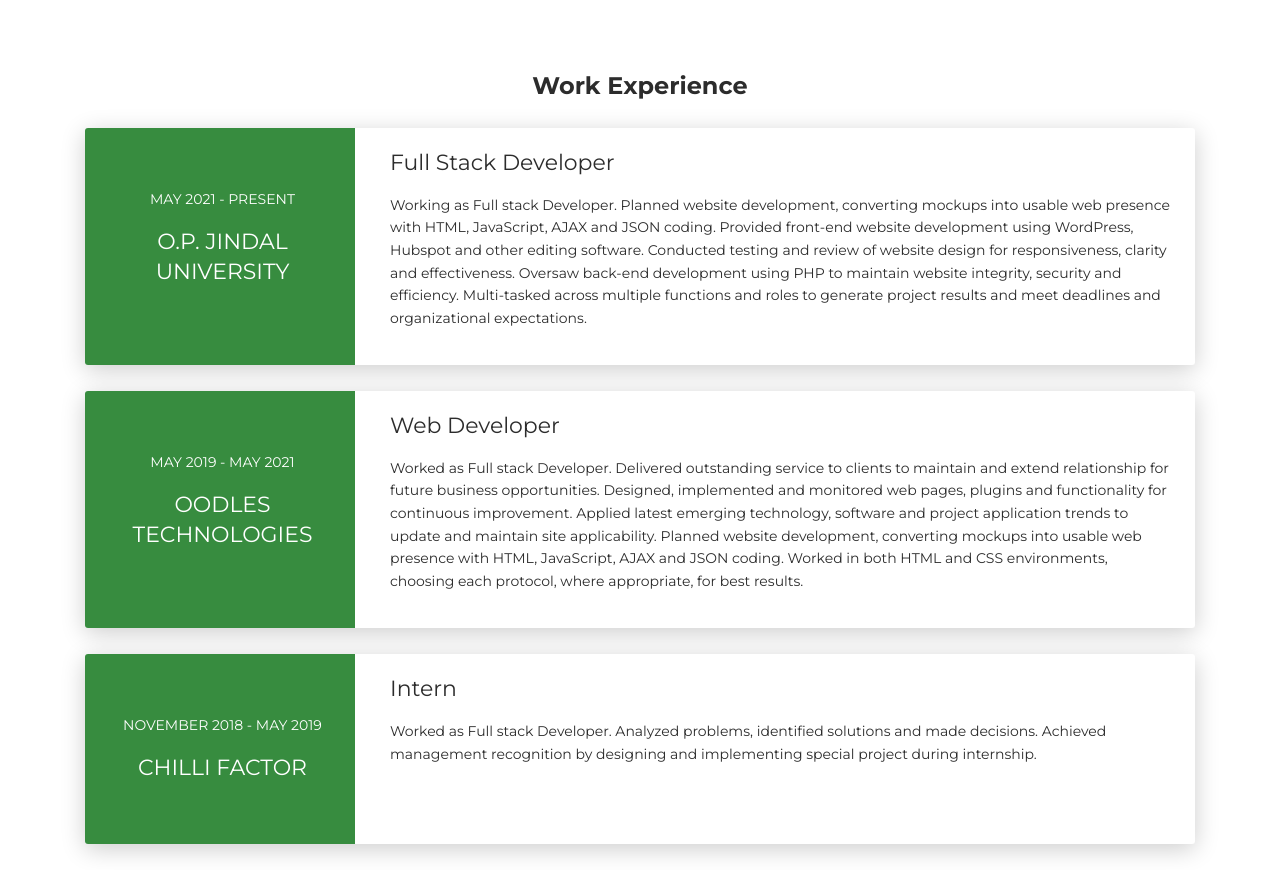
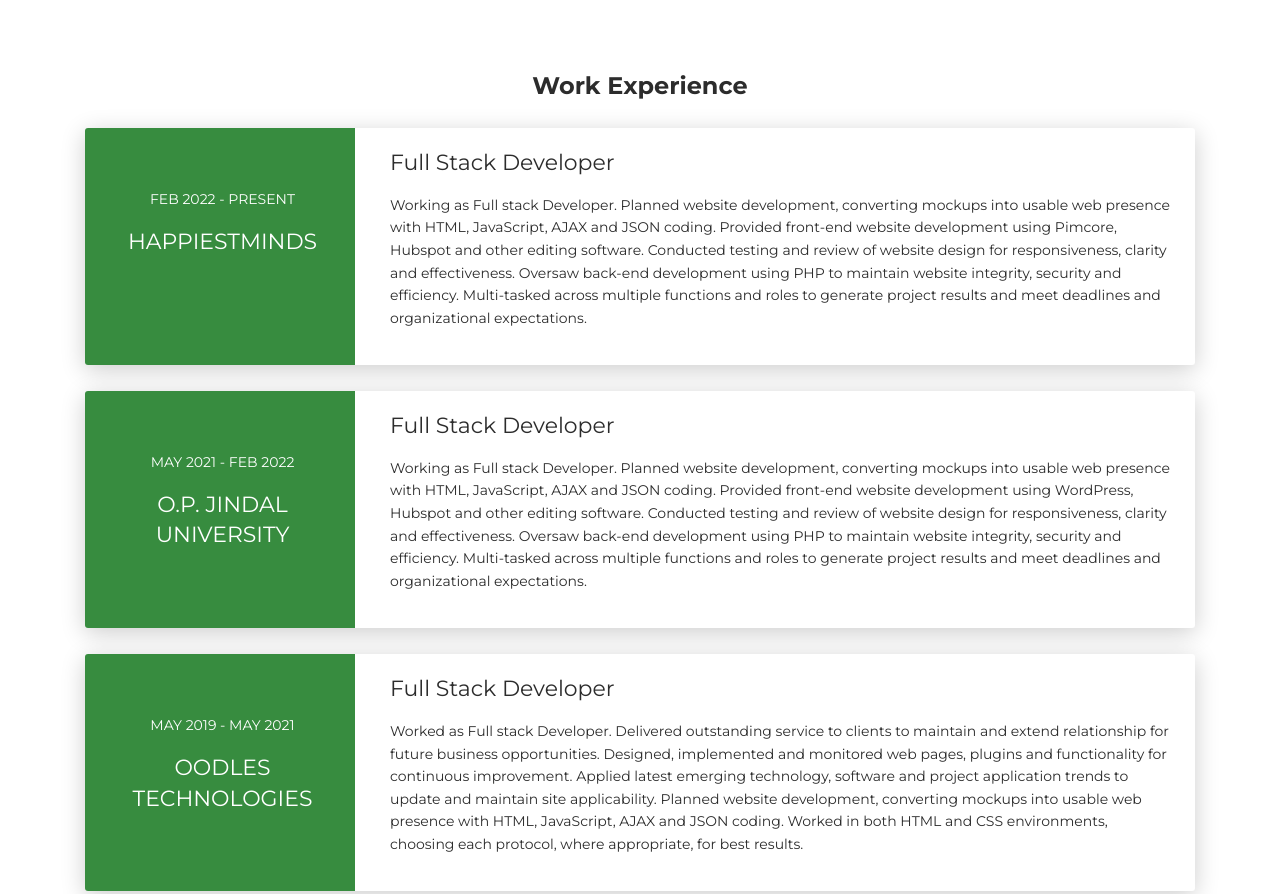
Before and after one commit to sandyprsnl/aboutMe, a plain HTML site: page index.html in a window 1280 px wide. Shown: the part 1400-2294 px from the top of the page. Drawn offline with Linux system fonts and the light colour scheme.

Commit message:
add all ajax sections

```diff
--- a/aboutme.json
+++ b/aboutme.json
@@ -29,11 +29,11 @@
         "git": "40%"
     },
     "experience": [{
-            "cname": "O.P. JINDAL UNIVERSITY",
-            "from": "MAY 2021",
-            "to": "FEB 2022",
+            "cname": "CHILLI FACTOR",
+            "from": "NOVEMBER 2018",
+            "to": "MAY 2019",
             "developerType": "Full Stack Developer",
-            "description": "Working as Full stack Developer. Planned website development, converting mockups into usable web presence with HTML, JavaScript, AJAX and JSON coding. Provided front-end website development using WordPress, Hubspot and other editing software. Conducted testing and review of website design for responsiveness, clarity and effectiveness. Oversaw back-end development using PHP to maintain website integrity, security and efficiency. Multi-tasked across multiple functions and roles to generate project results and meet deadlines and organizational expectations."
+            "description": "Worked as Full stack Developer. Delivered outstanding service to clients to maintain and extend relationship for future business opportunities. Designed, implemented and monitored web pages, plugins and functionality for continuous improvement. Applied latest emerging technology, software and project application trends to update and maintain site applicability. Planned website development, converting mockups into usable web presence with HTML, JavaScript, AJAX and JSON coding. Worked in both HTML and CSS environments, choosing each protocol, where appropriate, for best results."
         },
         {
             "cname": "OODLES TECHNOLOGIES",
@@ -43,33 +43,42 @@
             "description": "Worked as Full stack Developer. Delivered outstanding service to clients to maintain and extend relationship for future business opportunities. Designed, implemented and monitored web pages, plugins and functionality for continuous improvement. Applied latest emerging technology, software and project application trends to update and maintain site applicability. Planned website development, converting mockups into usable web presence with HTML, JavaScript, AJAX and JSON coding. Worked in both HTML and CSS environments, choosing each protocol, where appropriate, for best results."
         },
         {
-            "cname": "CHILLI FACTOR",
-            "from": "NOVEMBER 2018",
-            "to": "MAY 2019",
+            "cname": "O.P. JINDAL UNIVERSITY",
+            "from": "MAY 2021",
+            "to": "FEB 2022",
             "developerType": "Full Stack Developer",
-            "description": "Worked as Full stack Developer. Delivered outstanding service to clients to maintain and extend relationship for future business opportunities. Designed, implemented and monitored web pages, plugins and functionality for continuous improvement. Applied latest emerging technology, software and project application trends to update and maintain site applicability. Planned website development, converting mockups into usable web presence with HTML, JavaScript, AJAX and JSON coding. Worked in both HTML and CSS environments, choosing each protocol, where appropriate, for best results."
+            "description": "Working as Full stack Developer. Planned website development, converting mockups into usable web presence with HTML, JavaScript, AJAX and JSON coding. Provided front-end website development using WordPress, Hubspot and other editing software. Conducted testing and review of website design for responsiveness, clarity and effectiveness. Oversaw back-end development using PHP to maintain website integrity, security and efficiency. Multi-tasked across multiple functions and roles to generate project results and meet deadlines and organizational expectations."
+        },
+        {
+            "cname": "HAPPIESTMINDS",
+            "from": "FEB 2022",
+            "to": "Present",
+            "developerType": "Full Stack Developer",
+            "description": "Working as Full stack Developer. Planned website development, converting mockups into usable web presence with HTML, JavaScript, AJAX and JSON coding. Provided front-end website development using Pimcore, Hubspot and other editing software. Conducted testing and review of website design for responsiveness, clarity and effectiveness. Oversaw back-end development using PHP to maintain website integrity, security and efficiency. Multi-tasked across multiple functions and roles to generate project results and meet deadlines and organizational expectations."
         }
     ],
-    "Education": [{
-            "name": "GOVT. POLYTECHNIC SONIPAT",
-            "from": "2013",
-            "to": "2015",
-            "branch": "Diploma in Electronics and Communications",
-            "description": "completed Electronics and Communications Diploma. Receiving prize in Yoga competition in college.Member of Collage yoga team"
-        },
-        {
-            "name": "D.A.V. SR. SEC. SCHOOL KARNALT",
-            "from": "2013",
-            "to": "2015",
-            "branch": "12th",
-            "description": "GPA: 69.8%"
-        },
+    "education": [
+
         {
             "name": "GOVT. SR. SEC. SCHOOL TIKRI , KARNAL",
             "from": "2006",
             "to": "2010",
             "branch": "Primary Studies",
             "description": "Completed primary studies."
+        },
+        {
+            "name": "D.A.V. SR. SEC. SCHOOL KARNALT",
+            "from": "2011",
+            "to": "2013",
+            "branch": "12th",
+            "description": "GPA: 69.8%"
+        },
+        {
+            "name": "GOVT. POLYTECHNIC SONIPAT",
+            "from": "2013",
+            "to": "2015",
+            "branch": "Diploma in Electronics and Communications",
+            "description": "completed Electronics and Communications Diploma. Receiving prize in Yoga competition in college.Member of Collage yoga team"
         }
     ],
     "social": [{
--- a/index.html
+++ b/index.html
@@ -502,7 +502,10 @@
             <div class="section" id="experience">
                 <div class="container cc-experience">
                     <div class="h4 text-center mb-4 title">Work Experience</div>
-                    <div class="card">
+                    <div id="experienceData">
+
+                    </div>
+                    <!-- <div class="card">
                         <div class="row">
                             <div class="col-md-3 bg-primary" data-aos="fade-right" data-aos-offset="50" data-aos-duration="500">
                                 <div class="card-body cc-experience-header">
@@ -553,13 +556,16 @@
                                 </div>
                             </div>
                         </div>
-                    </div>
+                    </div> -->
                 </div>
             </div>
             <div class="section">
                 <div class="container cc-education">
                     <div class="h4 text-center mb-4 title">Education</div>
-                    <div class="card">
+                    <div id="educationData">
+
+                    </div>
+                    <!-- <div class="card">
                         <div class="row">
                             <div class="col-md-3 bg-primary" data-aos="fade-right" data-aos-offset="50" data-aos-duration="500">
                                 <div class="card-body cc-education-header">
@@ -609,7 +615,7 @@
                                 </div>
                             </div>
                         </div>
-                    </div>
+                    </div> -->
                 </div>
             </div>
             <!-- <div class="section" id="reference">
@@ -728,15 +734,15 @@
                                                     </form>
                                                 </div>
                                             </div>
-                                            <div class="col-md-6">
-                                                <div class="card-body">
+                                            <div class="col-md-6" id="basic-info-footer">
+                                                <!-- <div class="card-body">
                                                     <p class="mb-0"><strong>Address </strong></p>
                                                     <p class="pb-2">V.P.O. Tikri Distt. Karnal home no. 41</p>
                                                     <p class="mb-0"><strong>Phone</strong></p>
                                                     <p class="pb-2">+918814097143</p>
                                                     <p class="mb-0"><strong>Email</strong></p>
                                                     <p>bsandeep650@gmail.com</p>
-                                                </div>
+                                                </div> -->
                                             </div>
                                         </div>
                                     </div>
@@ -749,14 +755,14 @@
         </div>
     </div>
     <footer class="footer">
-        <div class="container text-center"><a class="cc-facebook btn btn-link" href="https://www.facebook.com/sandeep.panchal.9041083"><i class="fa fa-facebook fa-2x "
+        <div class="container text-center" id="f-social-icon">
+
+            <!-- <a class="cc-facebook btn btn-link" href="https://www.facebook.com/sandeep.panchal.9041083"><i class="fa fa-facebook fa-2x "
           aria-hidden="true"></i></a>
-            <!-- <a class="cc-twitter btn btn-link " href="#"><i class="fa fa-twitter fa-2x "
-          aria-hidden="true"></i></a> -->
             <a class="cc-google-plus btn btn-link" href="https://myaccount.google.com/profile"><i
           class="fa fa-google-plus fa-2x" aria-hidden="true"></i></a>
             <a class="cc-instagram btn btn-link" href="https://www.linkedin.com/in/sandeep-kumar-980b84137/"><i
-          class="fa fa-linkedin fa-2x " aria-hidden="true"></i></a>
+          class="fa fa-linkedin fa-2x " aria-hidden="true"></i></a> -->
         </div>
         <div class="h4 title text-center">Sandeep Kumar</div>
         <div class="text-center text-muted">
--- a/js/script.js
+++ b/js/script.js
@@ -25,6 +25,7 @@ function printJsonData(jsonData) {
     basicInfo(jsonData['basic_info']);
     skills(jsonData['skills']);
     experience(jsonData['experience']);
+    education(jsonData['education']);
 }
 
 function about(aboutData) {
@@ -43,6 +44,7 @@ function about(aboutData) {
 
 function social(socialData) {
     let socialIconHtml = '';
+    let fsocialIconHtml = '';
     for (const key in socialData) {
         if (Object.hasOwnProperty.call(socialData, key)) {
             const element = socialData[key];
@@ -51,8 +53,9 @@ function social(socialData) {
         </a>`;
         }
     }
-    document.querySelector('.button-container').innerHTML = '';
+
     document.querySelector('.button-container').innerHTML = socialIconHtml;
+    document.querySelector('#f-social-icon').innerHTML = socialIconHtml;
 }
 
 function basicInfo(basicInfodata) {
@@ -67,6 +70,18 @@ function basicInfo(basicInfodata) {
         }
     }
     document.getElementById('basic-info').innerHTML = basicInfoTemplate;
+
+
+    // contect form basic info
+    let footerBasicInfoTemplate = `<div class="card-body">
+                                <p class="mb-0"><strong>Address </strong></p>
+                                <p class="pb-2">${basicInfodata['address']}</p>
+                                <p class="mb-0"><strong>Phone</strong></p>
+                                <p class="pb-2">${basicInfodata['phone']}</p>
+                                <p class="mb-0"><strong>Email</strong></p>
+                                <p>${basicInfodata["email"] }</p>
+                            </div>`;
+    document.getElementById('basic-info-footer').innerHTML = footerBasicInfoTemplate;
 }
 
 
@@ -106,12 +121,52 @@ function skills(skillsData) {
 }
 
 function experience(experienceData) {
-    for (const key in experienceData) {
-        if (Object.hasOwnProperty.call(experienceData, key)) {
-            const element = experienceData[key];
-            console.log(element);
-
-        }
+    let latestExperienceData = experienceData.reverse();
+    let experiencehtml = '';
+    for (let i = 0; i < latestExperienceData.length; i++) {
+        experiencehtml += `<div class="card">
+        <div class="row">
+            <div class="col-md-3 bg-primary aos-init aos-animate" data-aos="fade-right" data-aos-offset="50" data-aos-duration="500">
+                <div class="card-body cc-experience-header">
+                    <p>${latestExperienceData[i].from} - ${latestExperienceData[i].to}</p>
+                    <div class="h5">${latestExperienceData[i].cname}</div>
+                </div>
+            </div>
+            <div class="col-md-9 aos-init aos-animate" data-aos="fade-left" data-aos-offset="50" data-aos-duration="500">
+                <div class="card-body">
+                    <div class="h5">${latestExperienceData[i].developerType}</div>
+                    <p>${latestExperienceData[i].description}</p>
+                </div>
+            </div>
+        </div>
+    </div>`;
     }
+    document.getElementById('experienceData').innerHTML = experiencehtml;
 
 }
+
+function education(educationData) {
+    let educationDataReverse = educationData.reverse();
+    let educationhtml = '';
+    for (let index = 0; index < educationDataReverse.length; index++) {
+        educationhtml += `<div class="card">
+        <div class="row">
+            <div class="col-md-3 bg-primary aos-init aos-animate" data-aos="fade-right" data-aos-offset="50" data-aos-duration="500">
+                <div class="card-body cc-education-header">
+                    <p>${educationDataReverse[index].from} - ${educationDataReverse[index].to}</p>
+                    <div class="h5">${educationDataReverse[index].branch}</div>
+                </div>
+            </div>
+            <div class="col-md-9 aos-init aos-animate" data-aos="fade-left" data-aos-offset="50" data-aos-duration="500">
+                <div class="card-body">
+                    <div class="h5">${educationDataReverse[index].branch}</div>
+                    <p class="category">${educationDataReverse[index].name}</p>
+                    <p>${educationDataReverse[index].description}</p>
+                </div>
+            </div>
+        </div>
+    </div>`;
+
+    }
+    document.getElementById('educationData').innerHTML = educationhtml;
+}
```
